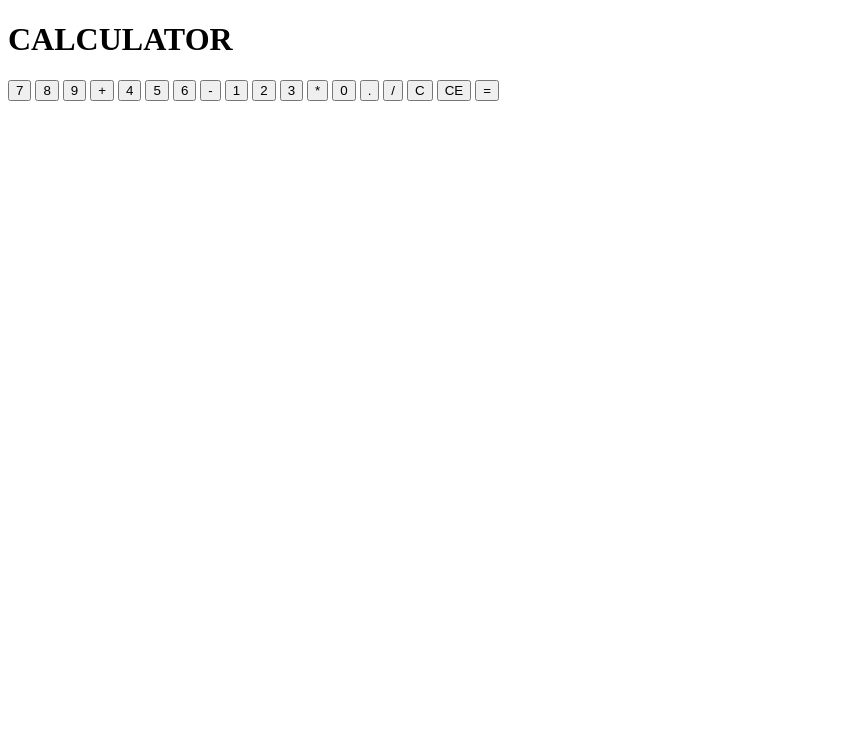
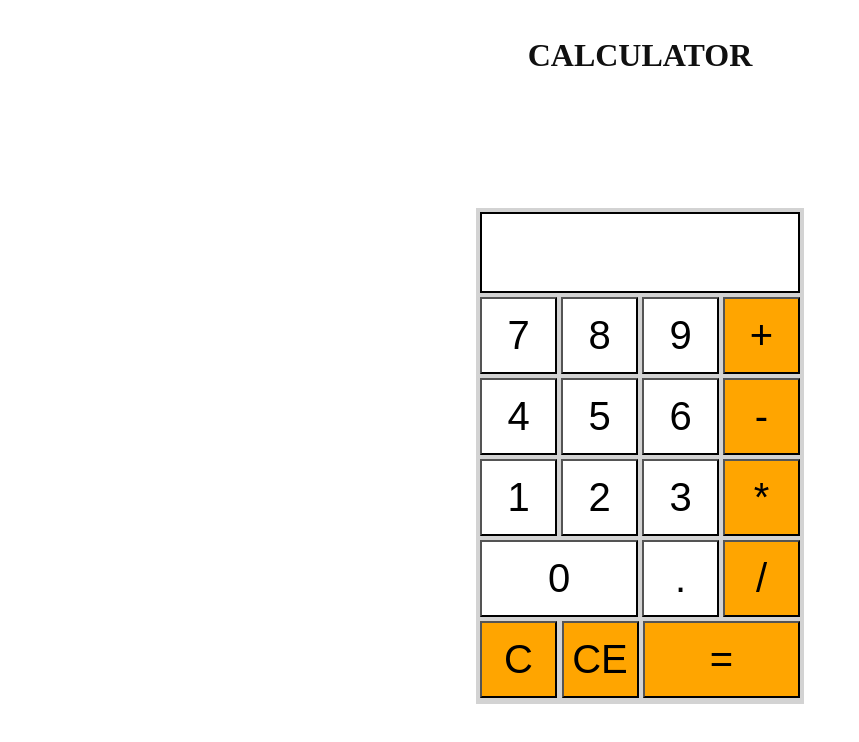
Before and after one commit to OXY2006/Calculator, a plain HTML site: page index.html in a window 1280 px wide. Shown: the whole page, without its empty margins (0-859 px from the left). Drawn offline with Linux system fonts and the light colour scheme.

Commit message:
added style.css

```diff
--- a/index.html
+++ b/index.html
@@ -26,11 +26,12 @@
             <button class="number" id="zero">0</button>
             <button id="dot">.</button>
             <button class="operator">/</button>
-            <button id="clear">C</button>
-            <button id="remove">CE</button>
-            <button id="execute">=</button>
+            <button class="operator" id="clear">C</button>
+            <button class="operator" id="remove">CE</button>
+            <button class="operator" id="execute">=</button>
         </div>
     </div>
+    <div id="footer"></div>
 
     <script src="./app.js"></script>
 </body>
--- a/style.css
+++ b/style.css
@@ -0,0 +1,79 @@
+body {
+    display:flex;
+    flex-direction: column;
+    justify-content: space-between;
+    align-items: center;
+    min-height: 100vh;
+}
+.header {
+    padding: 8px;
+    color: rgb(16, 16, 16);
+}
+.footer {
+    padding: 8px;
+    color:white;
+}
+
+#calculator {
+    display: flex;
+    align-items: center;
+    flex-wrap: wrap;
+    justify-content: center;
+    width: 320px;
+    background-color: lightgray;
+    padding: 4px;
+}
+
+.buttons {
+    display: flex;
+    justify-content: space-between;
+    flex-wrap: wrap;
+}
+
+.number:hover {
+    background-color: lightgray
+}
+
+.number, .operator {
+    width: 77px;
+    height: 77px;
+    font-size: 40px;
+    margin-top: 2px;
+    margin-bottom: 2px;
+    background-color: rgb(255, 255, 255);
+}
+
+.operator:hover {
+    background-color: hsl(39, 100%, 70%);
+}
+
+.operator {
+    background-color: orange;
+}
+
+#display {
+    display: flex;
+    width: 316px;
+    height: 77px;
+    border-style: solid;
+    border-color: black;
+    border-width: 2px;
+    margin-bottom: 2px;
+    font: 72px 'Times New Roman';
+    background-color: white;
+}
+#zero {
+    width: 158px;
+}
+
+#execute {
+    width: 157px;
+}
+
+#dot {
+    width: 77px;
+    font-size: 40px;
+    margin-top: 2px;
+    margin-bottom: 2px;
+    background-color: rgb(255, 255, 255);
+}
```
